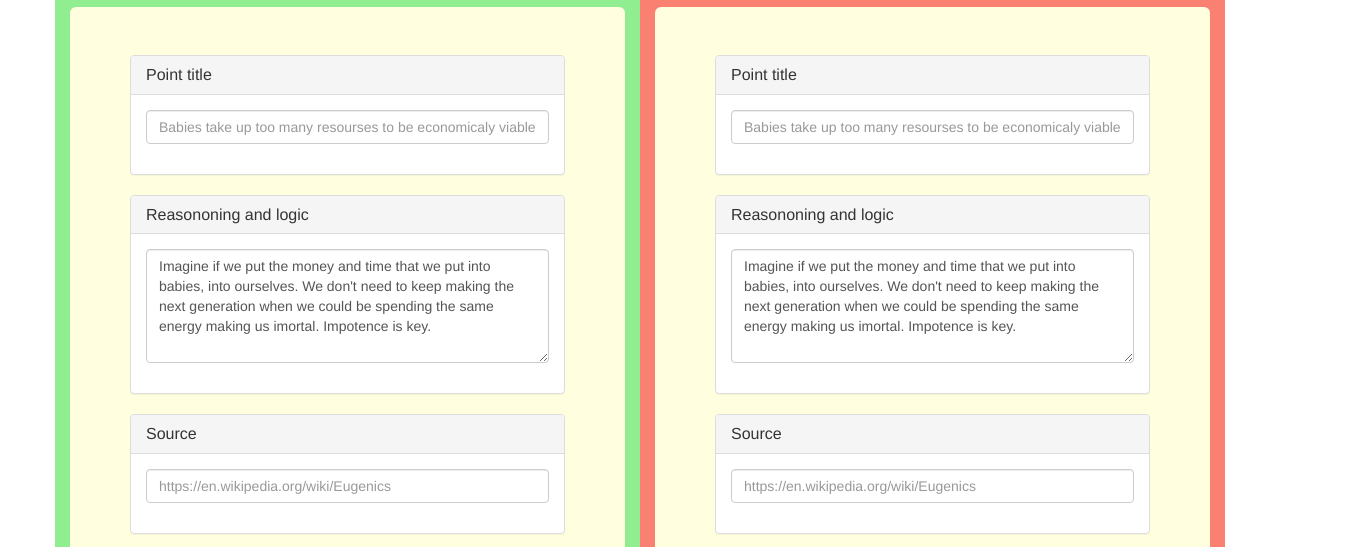
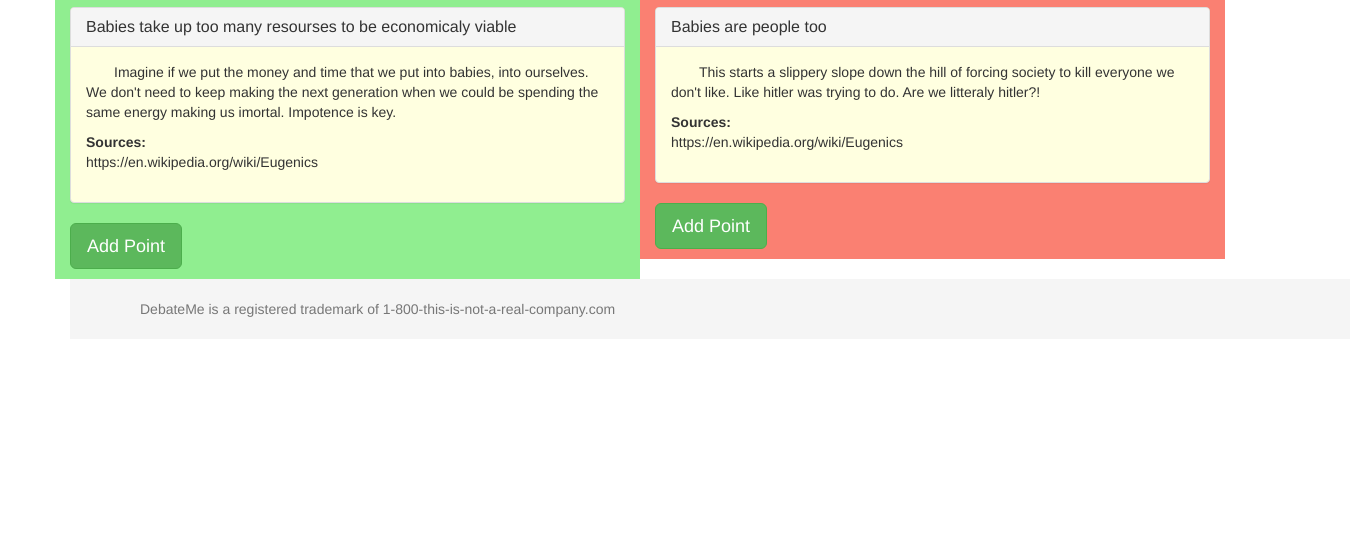
Before and after one commit to Humpis/debateMe, a plain HTML site: page sampleDebate.html in a window 1280 px wide. Shown: the part 253-800 px from the top of the page, 1350 px wide, since content can reach past the window. Drawn offline with nearby package versions, Linux system fonts and the light colour scheme.

Commit message:
Debate page styling

```diff
--- a/sampleDebate.html
+++ b/sampleDebate.html
@@ -71,80 +71,39 @@
   <div class="row">
     <div class="col-md-6 pro">
       <h2>Pro</h2>
-      <div class="jumbotron inner">
-        <div class="panel panel-default">
+        <div class="panel panel-default inner">
           <div class="panel-heading">
-            <h3 class="panel-title">Point title</h3>
+            <h3 class="panel-title">Babies take up too many resourses to be economicaly viable</h3>
           </div>
           <div class="panel-body">
             <div class="form-group">
-              <input type="text" class="form-control" id="usr" placeholder="Babies take up too many resourses to be economicaly viable">
+            <p style="text-indent: 2em;">Imagine if we put the money and time that we put into babies, into ourselves. We don't need to keep making the next generation when we could be spending the same energy making us imortal. Impotence is key.</p>
+            <p><strong>Sources:&nbsp;<br/></strong>
+              https://en.wikipedia.org/wiki/Eugenics</p>
             </div>
           </div>
         </div>
-        <div class="panel panel-default">
-          <div class="panel-heading">
-            <h3 class="panel-title">Reasononing and logic</h3>
-          </div>
-          <div class="panel-body">
-            <div class="form-group">
-              <textarea class="form-control" rows="5" id="comment">Imagine if we put the money and time that we put into babies, into ourselves. We don't need to keep making the next generation when we could be spending the same energy making us imortal. Impotence is key.</textarea>
-            </div>
-          </div>
-        </div>
-        <div class="panel panel-default">
-          <div class="panel-heading">
-            <h3 class="panel-title">Source</h3>
-          </div>
-          <div class="panel-body">
-            <div class="form-group">
-              <input type="text" class="form-control" id="usr" placeholder="https://en.wikipedia.org/wiki/Eugenics">
-            </div>
-          </div>
-        </div>
-      </div>
       <p>
         <a class="btn btn-lg btn-success" href="#" role="button">Add Point</a>
       </p>
     </div>
     <div class="col-md-6 con">
       <h2>Con</h2>
-      <div class="jumbotron inner">
-        <div class="panel panel-default">
+           <div class="panel panel-default inner">
           <div class="panel-heading">
-            <h3 class="panel-title">Point title</h3>
+            <h3 class="panel-title">Babies are people too</h3>
           </div>
           <div class="panel-body">
             <div class="form-group">
-              <input type="text" class="form-control" id="usr" placeholder="Babies take up too many resourses to be economicaly viable">
+            <p style="text-indent: 2em;">This starts a slippery slope down the hill of forcing society to kill everyone we don't like. Like hitler was trying to do. Are we litteraly hitler?!</p>
+            <p><strong>Sources:&nbsp;<br/></strong>
+              https://en.wikipedia.org/wiki/Eugenics</p>
             </div>
           </div>
         </div>
-        <div class="panel panel-default">
-          <div class="panel-heading">
-            <h3 class="panel-title">Reasononing and logic</h3>
-          </div>
-          <div class="panel-body">
-            <div class="form-group">
-              <textarea class="form-control" rows="5" id="comment">Imagine if we put the money and time that we put into babies, into ourselves. We don't need to keep making the next generation when we could be spending the same energy making us imortal. Impotence is key.</textarea>
-            </div>
-          </div>
-        </div>
-        <div class="panel panel-default">
-          <div class="panel-heading">
-            <h3 class="panel-title">Source</h3>
-          </div>
-          <div class="panel-body">
-            <div class="form-group">
-              <input type="text" class="form-control" id="usr" placeholder="https://en.wikipedia.org/wiki/Eugenics">
-            </div>
-          </div>
-        </div>
-      </div>
       <p>
         <a class="btn btn-lg btn-success" href="#" role="button">Add Point</a>
       </p>
-    </div>
   </div>
 
 </div> <!-- /container -->
```
